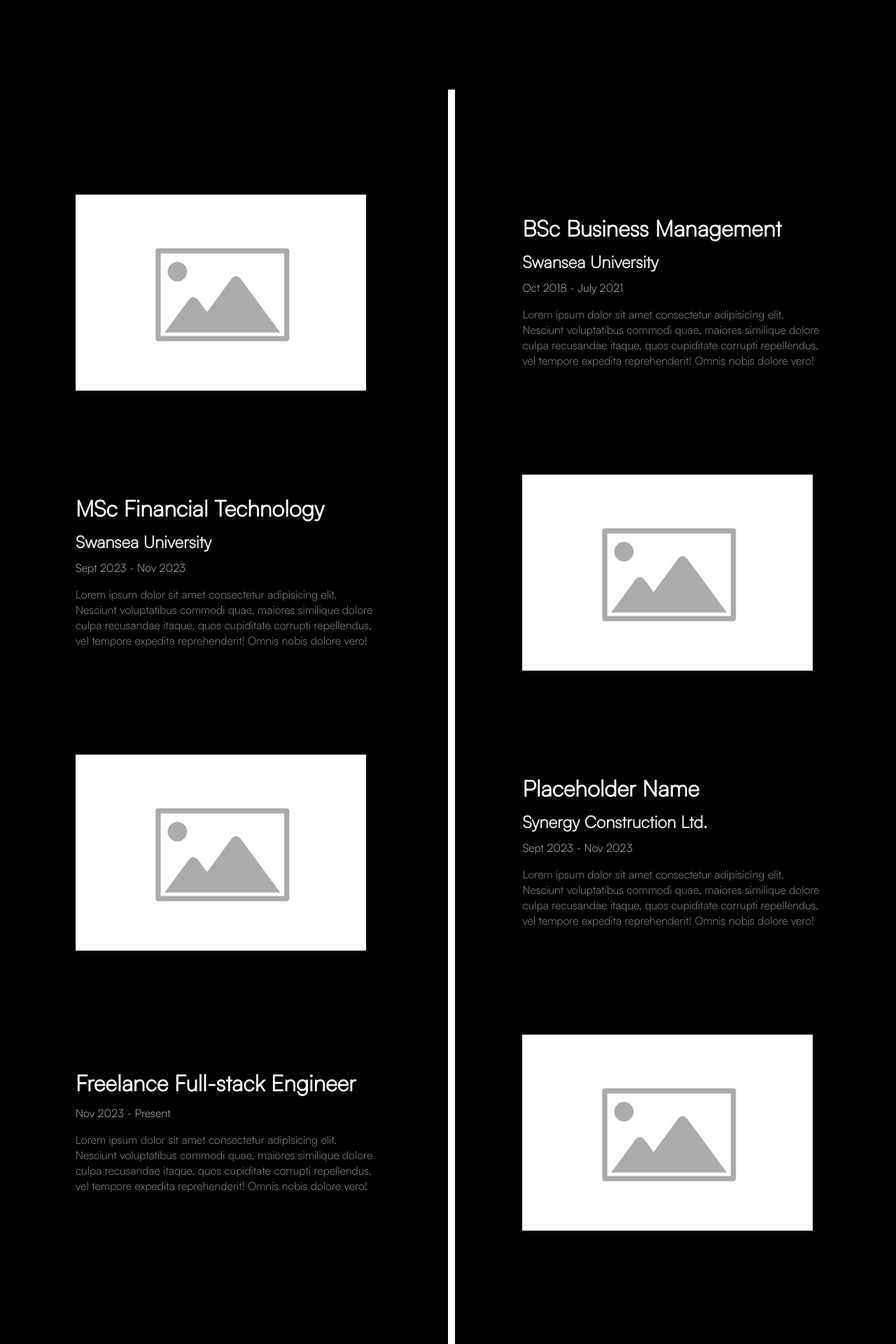
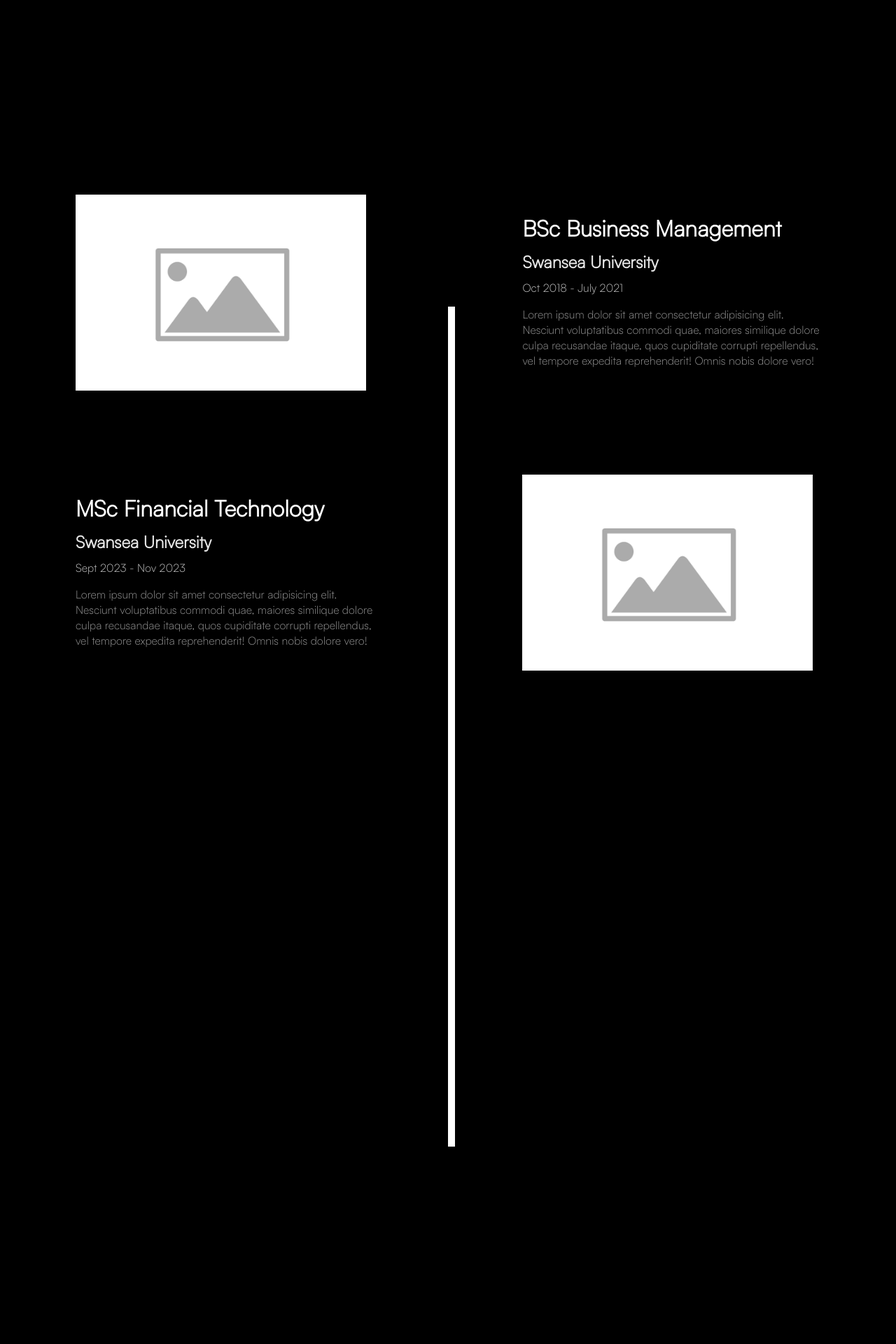
Before and after one commit to BenW2k/Portfolio, a Next.js app in the folder frontend/: page / in a window 1280 px wide. Shown: the part 660-2580 px from the top of the page at 70% size. After the commit the page ends 2298 px from the top, so only its background shows below. Built offline with nearby package versions, Linux system fonts and the light colour scheme.

Commit message:
+animation

```diff
--- a/frontend/app/components/timeline.tsx
+++ b/frontend/app/components/timeline.tsx
@@ -1,11 +1,19 @@
 import styles from "../styles/components/timeline.module.css";
+import {useEffect} from "react";
 import Image from "next/image";
 import placeholder from "../assets/media/placeholder-image.svg";
+import {motion, useScroll} from "framer-motion";
 
 export default function Timeline() {
   return (
     <div className={styles["timeline"]}>
-      <div className={`${styles["container"]} ${styles["point1"]}`}>
+      <div className={styles["roadmap-line"]}></div>
+      <motion.div
+        initial={{opacity: 0}}
+        whileInView={{opacity: 1}}
+        viewport={{amount: "all"}}
+        className={`${styles["container"]} ${styles["point1"]}`}
+      >
         <div className={`${styles["text-box"]} ${styles["right-side"]}`}>
           <h2>BSc Business Management</h2>
           <h4>Swansea University</h4>
@@ -18,14 +26,20 @@ export default function Timeline() {
             reprehenderit! Omnis nobis dolore vero!
           </p>
         </div>
-        <div className={styles["roadmap-line"]}></div>
+
+        {/* <div className={styles["roadmap-point"]}></div> */}
         <Image
           src={placeholder}
           className={`${styles["roadmap-image"]} ${styles["left-side"]}`}
           alt="placeholder"
         />
-      </div>
-      <div className={`${styles["container"]} ${styles["point2"]}`}>
+      </motion.div>
+      <motion.div
+        initial={{opacity: 0}}
+        whileInView={{opacity: 1}}
+        viewport={{amount: "all"}}
+        className={`${styles["container"]} ${styles["point2"]}`}
+      >
         <div className={`${styles["text-box"]} ${styles["left-side"]}`}>
           <h2>MSc Financial Technology</h2>
           <h4>Swansea University</h4>
@@ -38,14 +52,14 @@ export default function Timeline() {
             reprehenderit! Omnis nobis dolore vero!
           </p>
         </div>
-        <div className={styles["roadmap-line"]}></div>
+        {/* <div className={styles["roadmap-point"]}></div> */}
         <Image
           src={placeholder}
           className={`${styles["roadmap-image"]} ${styles["right-side"]}`}
           alt="placeholder"
         />
-      </div>
-      {/* <div className={`${styles["container"]} ${styles["right-side"]}`}> */}
+      </motion.div>
+      {/* <div className={`${styles["container"]} ${styles["right-side"]}`}>
       <div className={`${styles["container"]} ${styles["point3"]}`}>
         <div className={`${styles["text-box"]} ${styles["right-side"]}`}>
           <h2>Placeholder Name</h2>
@@ -59,8 +73,8 @@ export default function Timeline() {
             reprehenderit! Omnis nobis dolore vero!
           </p>
         </div>
-        <div className={styles["roadmap-line"]}></div>
-        <Image
+        {/* <div className={styles["roadmap-point"]}></div> */}
+      {/* <Image
           src={placeholder}
           className={`${styles["roadmap-image"]} ${styles["left-side"]}`}
           alt="placeholder"
@@ -69,6 +83,7 @@ export default function Timeline() {
       <div className={`${styles["container"]} ${styles["point4"]}`}>
         <div className={`${styles["text-box"]} ${styles["left-side"]}`}>
           <h2>Freelance Full-stack Engineer</h2>
+          <h4>Self-employed</h4>
           <small>Nov 2023 - Present</small>
           <p>
             {" "}
@@ -78,13 +93,14 @@ export default function Timeline() {
             reprehenderit! Omnis nobis dolore vero!
           </p>
         </div>
-        <div className={styles["roadmap-line"]}></div>
-        <Image
+
+        {/* <div className={styles["roadmap-point"]}></div> */}
+      {/* <Image
           src={placeholder}
           className={`${styles["roadmap-image"]} ${styles["right-side"]}`}
           alt="placeholder"
         />
-      </div>
+      </div> */}
     </div>
   );
 }
```
